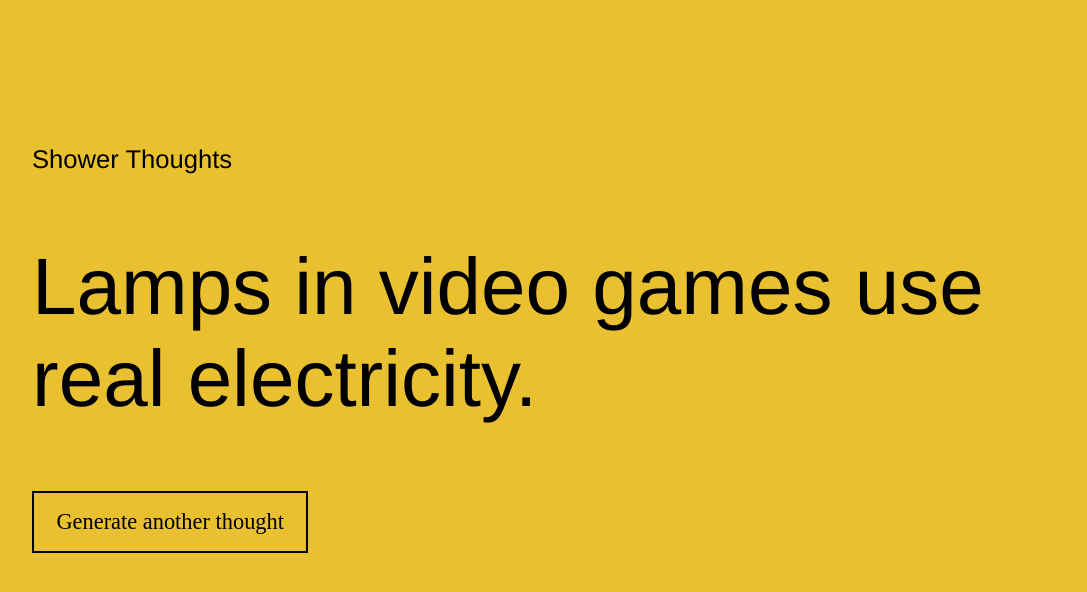
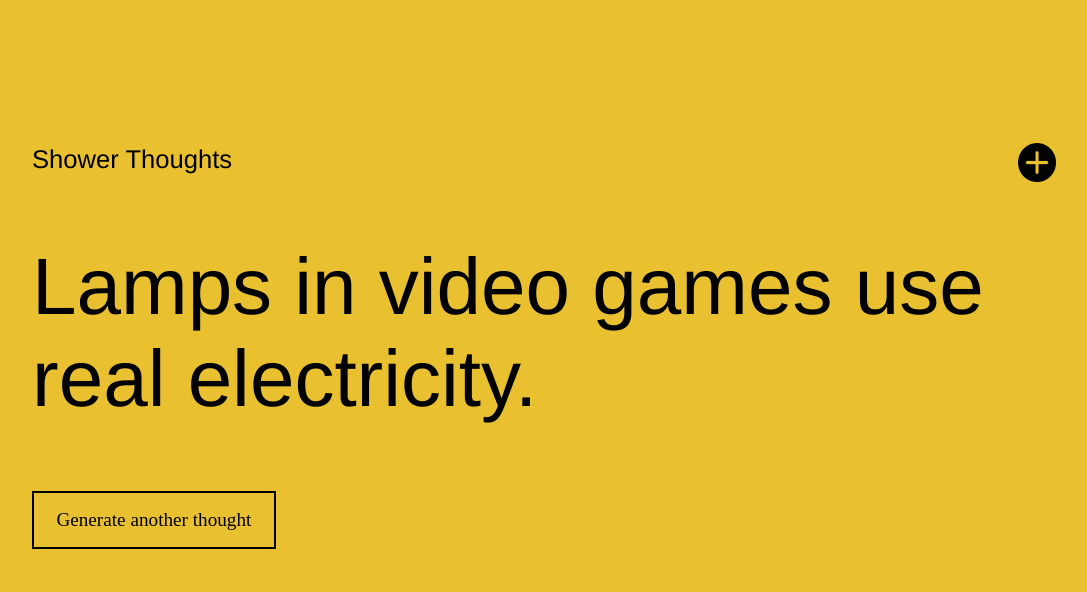
Before and after one commit to isabelxklee/shower-thoughts, a React (Create React App) app: page / in a window 1280 px wide. Shown: the top 592 px of the page, without its empty margins (96-1183 px from the left). Built offline with nearby package versions, Linux system fonts and the light colour scheme; data requests are answered from the project's data file.

Commit message:
added icon button

```diff
--- a/src/App.css
+++ b/src/App.css
@@ -17,3 +17,10 @@ h1 {
 h2 {
   font-size: 5rem;
 }
+
+#add-icon {
+  width: 2.4rem;
+  float: right;
+  cursor: pointer;
+  margin-top: -3rem;
+}
--- a/src/App.js
+++ b/src/App.js
@@ -2,11 +2,13 @@ import React, {Component} from 'react'
 import './App.css'
 import Thought from './components/Thought.jsx'
 import Button from './components/Button.jsx'
+import icon from './assets/icon-add.png'
 
 class App extends Component {
   state = {
     thoughts: [],
-    selectedThought: 1
+    selectedThought: 1,
+    displayForm: false,
   }
 
   componentDidMount() {
@@ -31,10 +33,17 @@ class App extends Component {
     }
   }
 
+  openForm = () => {
+    this.setState({
+      displayForm: !this.state.displayForm
+    })
+  }
+
   render() {
     return (
       <div className="App">
         <h1>Shower Thoughts</h1>
+        <img src={icon} onClick={this.openForm} id="add-icon" alt="Icon with a plus sign"/>
         <Thought thought={this.findSelectedThought()} />
         <Button variant='inverted'>Generate another thought</Button>
       </div>
--- a/src/components/Button.jsx
+++ b/src/components/Button.jsx
@@ -5,7 +5,7 @@ const Button = styled('button')(
   {
     fontFamily: 'Apfel Grotezk',
     padding: '1rem 1.4rem',
-    fontSize: '1.4rem',
+    fontSize: '1.2rem',
     fontWeight: '400',
     border: 'none',
     backgroundColor: 'black',
```
Also changed, not shown: src/assets/icon-add.png (added).
